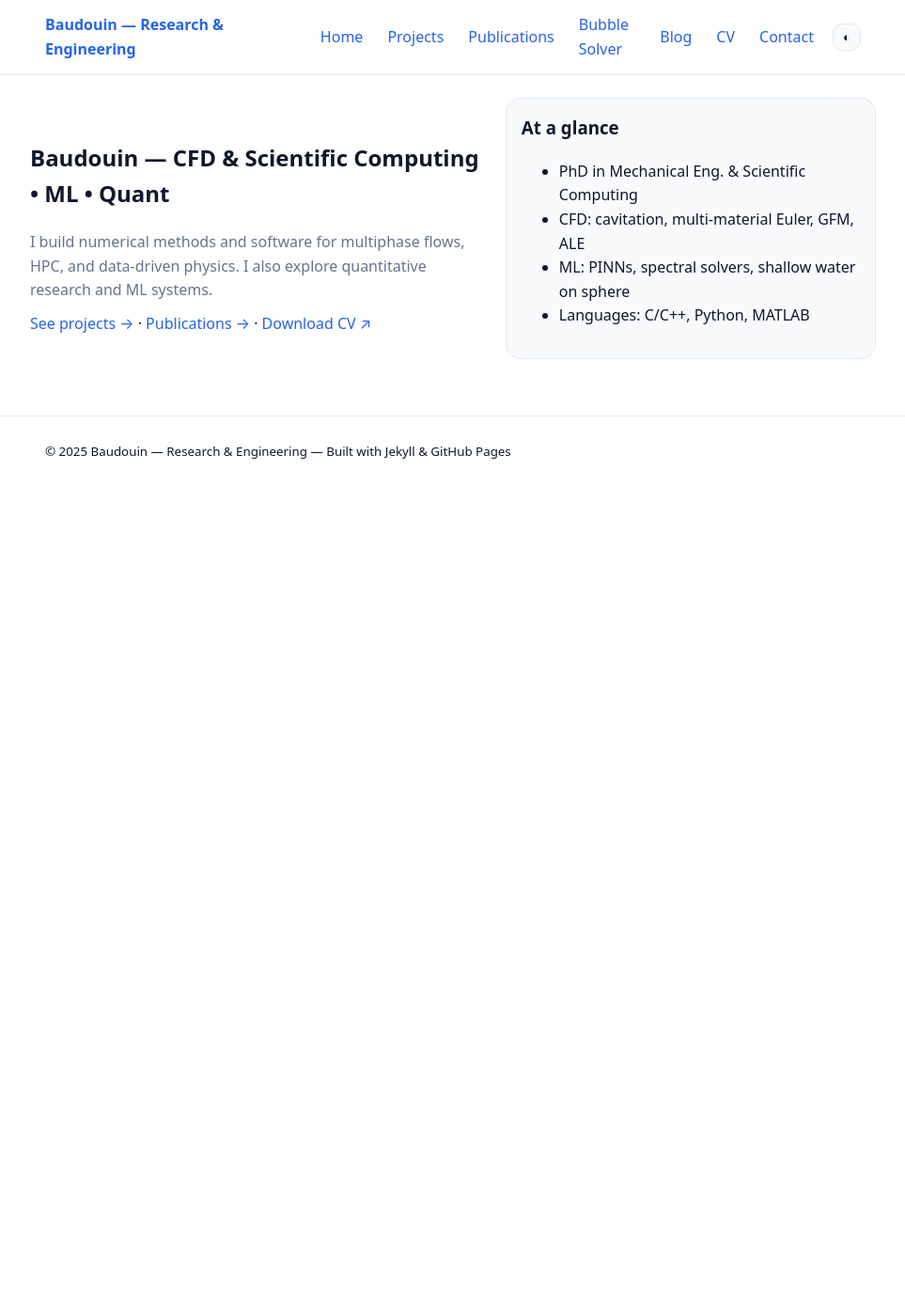
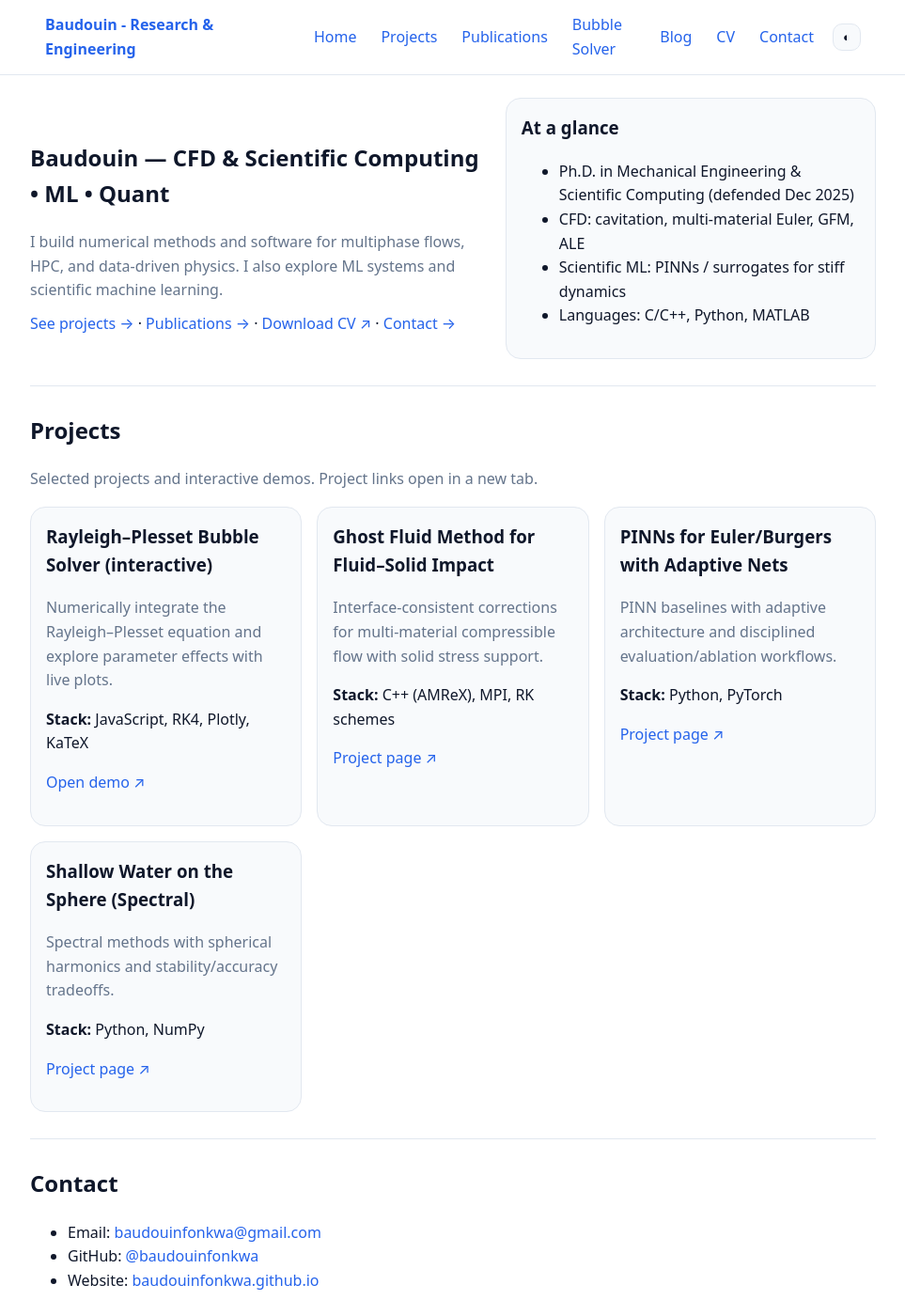
Before and after one commit to baudouinfonkwa/baudouinfonkwa.github.io, a Jekyll site: the page built from index.md, in a window 1280 px wide and 1400 px high. Shown: the whole window at 94% size, without its empty margins (158-1121 px from the left). Built offline with Jekyll 4.4.1, drawn with Linux system fonts in a browser that asks for light colours; some of the changed text lies outside the part shown.

Commit message:
Add files via upload

```diff
--- a/_config.yml
+++ b/_config.yml
@@ -1,5 +1,5 @@
-title: "Baudouin — Research & Engineering"
-description: "CFD • Scientific Computing • ML"
+title: "Baudouin - Research & Engineering"
+description: "CFD • Scientific Computing • ML • Quant"
 url: ""
 baseurl: ""
 theme: null
--- a/index.md
+++ b/index.md
@@ -2,23 +2,89 @@
 layout: default
 title: "Home"
 ---
+
 <section class="hero">
   <div>
-    <h1>Baudouin — CFD & Scientific Computing • ML • Quant</h1>
-    <p class="muted">I build numerical methods and software for multiphase flows, HPC, and data-driven physics. I also explore quantitative research and ML systems.</p>
+    <h1>Baudouin — CFD &amp; Scientific Computing • ML • Quant</h1>
+    <p class="muted">I build numerical methods and software for multiphase flows, HPC, and data-driven physics. I also explore ML systems and scientific machine learning.</p>
     <p>
-      <a href="{{ '/pages/projects' | relative_url }}">See projects →</a> ·
+      <a href="#projects">See projects →</a> ·
       <a href="{{ '/pages/publications' | relative_url }}">Publications →</a> ·
-      <a href="{{ '/cv/cv.pdf' | relative_url }}" target="_blank">Download CV ↗</a>
+      <a href="{{ '/cv/cv.pdf' | relative_url }}" target="_blank" rel="noopener noreferrer">Download CV ↗</a> ·
+      <a href="#contact">Contact →</a>
     </p>
   </div>
   <div class="card">
     <h3>At a glance</h3>
     <ul>
-      <li>PhD in Mechanical Eng. & Scientific Computing</li>
+      <li>Ph.D. in Mechanical Engineering &amp; Scientific Computing (defended Dec 2025)</li>
       <li>CFD: cavitation, multi-material Euler, GFM, ALE</li>
-      <li>ML: PINNs, spectral solvers, shallow water on sphere</li>
+      <li>Scientific ML: PINNs / surrogates for stiff dynamics</li>
       <li>Languages: C/C++, Python, MATLAB</li>
     </ul>
   </div>
 </section>
+
+<hr style="margin:28px 0; border:0; border-top:1px solid var(--border);">
+
+<section id="projects">
+  <h2>Projects</h2>
+  <p class="muted">Selected projects and interactive demos. Project links open in a new tab.</p>
+
+  <div class="grid">
+    <div class="card">
+      <h3>Rayleigh–Plesset Bubble Solver (interactive)</h3>
+      <p class="muted">Numerically integrate the Rayleigh–Plesset equation and explore parameter effects with live plots.</p>
+      <p><b>Stack:</b> JavaScript, RK4, Plotly, KaTeX</p>
+      <p>
+        <a href="{{ '/pages/bubble-solver' | relative_url }}">Open demo ↗</a>
+      </p>
+    </div>
+
+    <div class="card">
+      <h3>Ghost Fluid Method for Fluid–Solid Impact</h3>
+      <p class="muted">Interface-consistent corrections for multi-material compressible flow with solid stress support.</p>
+      <p><b>Stack:</b> C++ (AMReX), MPI, RK schemes</p>
+      <p>
+        <a href="{{ '/pages/project-gfm' | relative_url }}">Project page ↗</a>
+      </p>
+    </div>
+
+    <div class="card">
+      <h3>PINNs for Euler/Burgers with Adaptive Nets</h3>
+      <p class="muted">PINN baselines with adaptive architecture and disciplined evaluation/ablation workflows.</p>
+      <p><b>Stack:</b> Python, PyTorch</p>
+      <p>
+        <a href="{{ '/pages/project-pinns' | relative_url }}">Project page ↗</a>
+      </p>
+    </div>
+
+    <div class="card">
+      <h3>Shallow Water on the Sphere (Spectral)</h3>
+      <p class="muted">Spectral methods with spherical harmonics and stability/accuracy tradeoffs.</p>
+      <p><b>Stack:</b> Python, NumPy</p>
+      <p>
+        <a href="{{ '/pages/project-swe-spectral' | relative_url }}">Project page ↗</a>
+      </p>
+    </div>
+  </div>
+
+  <script>
+    // Ensure all project links open in a new tab.
+    document.querySelectorAll('#projects a').forEach(a => {
+      a.setAttribute('target','_blank');
+      a.setAttribute('rel','noopener noreferrer');
+    });
+  </script>
+</section>
+
+<hr style="margin:28px 0; border:0; border-top:1px solid var(--border);">
+
+<section id="contact">
+  <h2>Contact</h2>
+  <ul>
+    <li>Email: <a href="mailto:baudouinfonkwa@gmail.com">baudouinfonkwa@gmail.com</a></li>
+    <li>GitHub: <a href="https://github.com/baudouinfonkwa">@baudouinfonkwa</a></li>
+    <li>Website: <a href="{{ '/' | relative_url }}">baudouinfonkwa.github.io</a></li>
+  </ul>
+</section>
```
